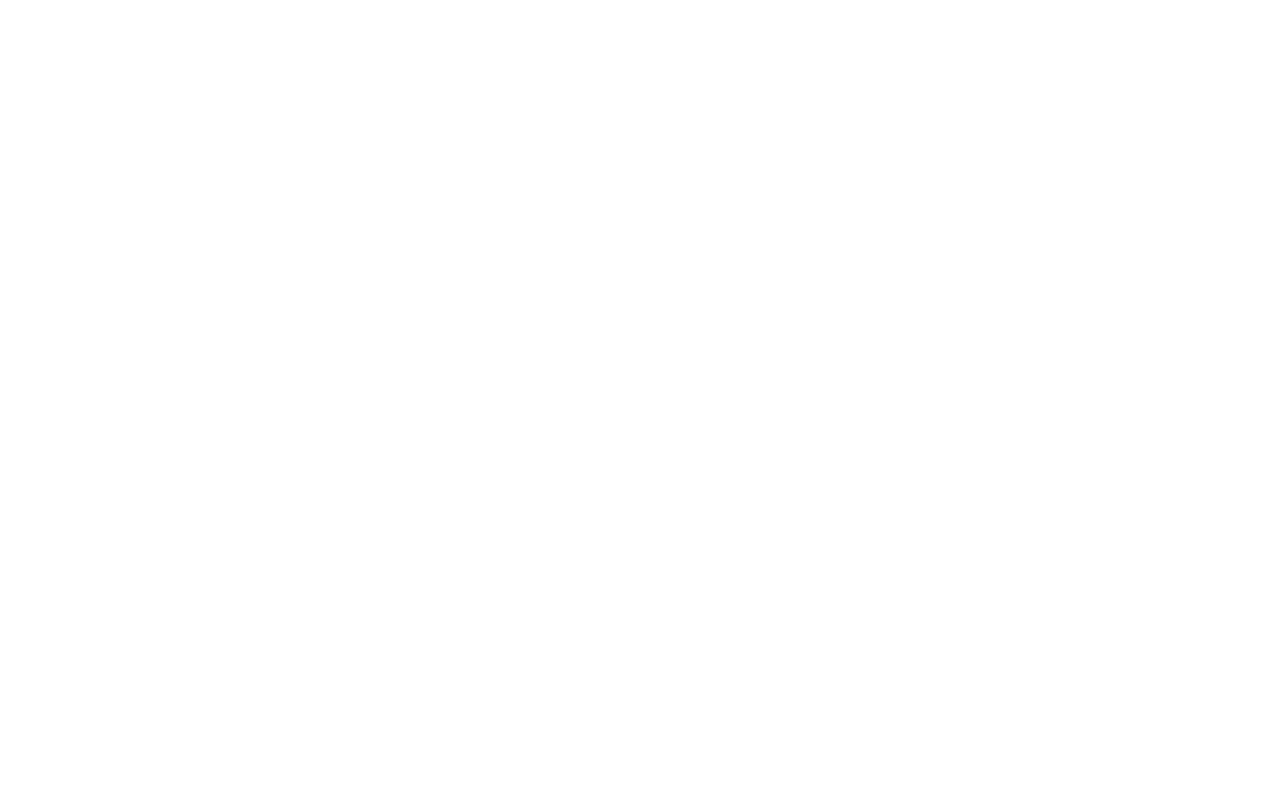
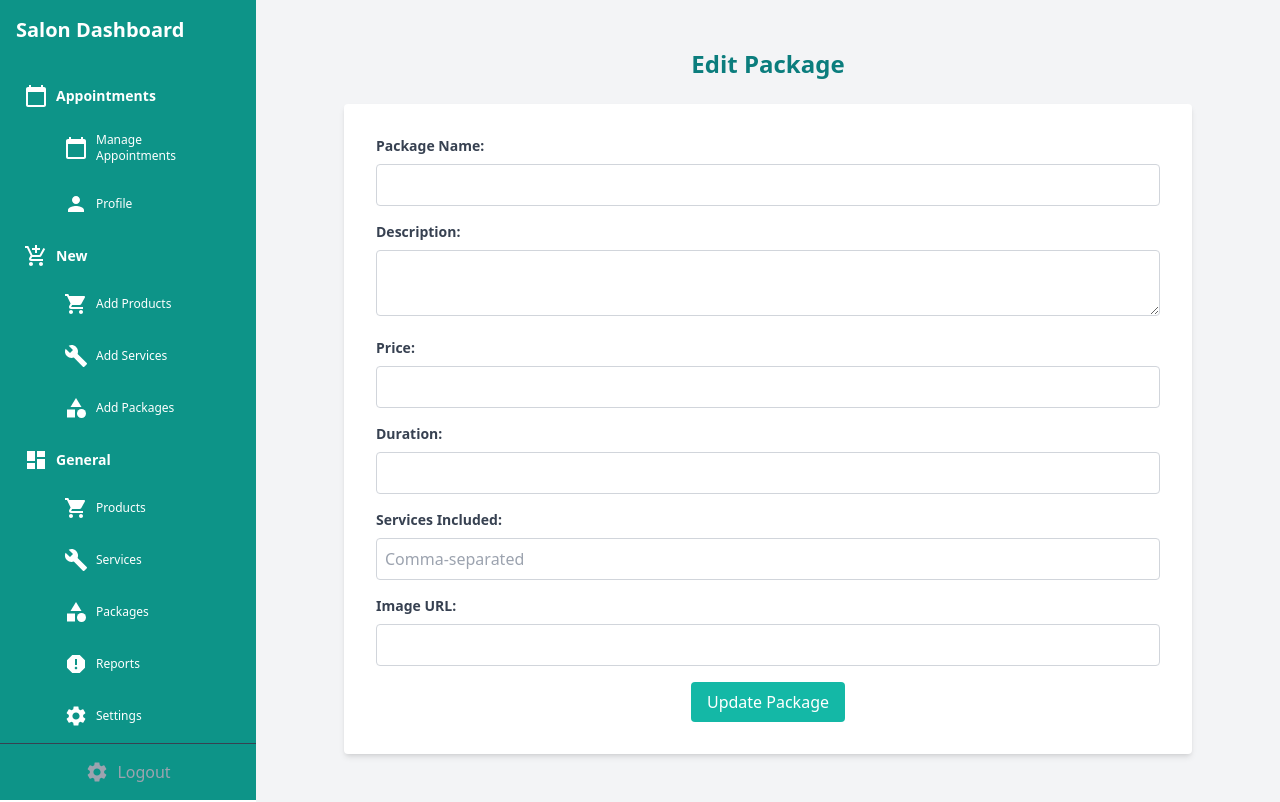
Before and after one commit to ShravaniR2412/SASS, a React (Vite) app in the folder client/: page /admin/packages/update/1 in a window 1280 px wide. Before the commit this address had no page. Built offline with nearby package versions, Linux system fonts and the light colour scheme; no server answers.

Commit message:
adminpackages
adminpackages display update and delete

```diff
--- a/client/src/App.jsx
+++ b/client/src/App.jsx
@@ -10,9 +10,11 @@ import Login from './pages/salon/Login';
 import AdminDashboard from './pages/salon/AdminDashboard';
 import AdminProfile from './components/AdminProfile';
 import AdminProduct from './components/AdminProduct';
+import AdminPackage from './components/AdminPackage';
 import AdminServices from './components/AdminServices';
 import UpdateService from './components/UpdateService';
 import EditProduct from './components/EditProduct'; // Import the new component
+import EditPackage from './components/EditPackage'; // Import the new component
 import CustomerAppointmentBooking from './pages/customer/CustomerAppointmentBooking';
 
 function App() {
@@ -33,11 +35,13 @@ function App() {
           <Route path="profile" element={<AdminProfile />} />
           <Route path="services" element={<AdminServices />} />
           <Route path="products" element={<AdminProduct />} />
+          <Route path="packages" element={<AdminPackage />} />
           <Route path="addservices" element={<AddServices />} />
           <Route path="addpackages" element={<AddPackages />} />
           <Route path="addproducts" element={<AddProducts />} />
           <Route path="services/update/:id" element={<UpdateService />} />
           <Route path="products/update/:id" element={<EditProduct />} />
+          <Route path="packages/update/:id" element={<EditPackage />} />
         </Route>
       </Routes>
     </Router>
--- /dev/null
+++ b/client/src/components/AdminPackage.jsx
@@ -0,0 +1,104 @@
+import React, { useState, useEffect } from 'react';
+import { useNavigate } from 'react-router-dom'; // Use for navigation
+
+export default function AdminPackages() {
+  const [packages, setPackages] = useState([]);
+  const [licenseNumber, setLicenseNumber] = useState('');
+  const navigate = useNavigate(); // Initialize navigation
+
+  useEffect(() => {
+    const storedLicenseNumber = localStorage.getItem('licenseNumber');
+    setLicenseNumber(storedLicenseNumber || '');
+
+    // Fetch packages from the server
+    const fetchPackages = async () => {
+      try {
+        const response = await fetch('http://localhost:5050/api/packages/getpackages', {
+          method: 'POST',
+          headers: {
+            'Content-Type': 'application/json',
+            'x-auth-token': localStorage.getItem('authToken'), // Include the token if needed
+          },
+          body: JSON.stringify({ licenseNumber: storedLicenseNumber }), // Send license number in body
+        });
+
+        if (response.ok) {
+          const data = await response.json();
+          setPackages(data);
+        } else {
+          console.error('Failed to fetch packages');
+        }
+      } catch (error) {
+        console.error('Error fetching packages:', error.message);
+      }
+    };
+
+    fetchPackages();
+  }, []);
+
+  const handleDelete = async (packageId) => {
+    try {
+      const response = await fetch(`http://localhost:5050/api/packages/${packageId}`, {
+        method: 'DELETE',
+        headers: {
+          'Content-Type': 'application/json',
+          'x-auth-token': localStorage.getItem('authToken'), // Include the token if needed
+        },
+      });
+
+      // Check for successful response
+      if (response.ok) {
+        setPackages(packages.filter((pkg) => pkg._id !== packageId));
+        alert('Package deleted successfully');
+      } else {
+        const responseText = await response.text();
+        console.error('Failed to delete package:', responseText);
+      }
+    } catch (error) {
+      console.error('Error deleting package:', error.message);
+    }
+  };
+
+  const handleUpdate = (pkg) => {
+    navigate(`update/${pkg._id}`); // Navigate to the update form with package ID
+  };
+
+  return (
+    <div className="p-6 max-w-6xl mx-auto">
+      <h2 className="text-3xl font-semibold mb-6 text-center">Package List</h2>
+      <table className="min-w-full bg-white border border-gray-300 rounded-lg shadow-md">
+        <thead className="bg-teal-200 text-teal-800">
+          <tr>
+            <th className="py-3 px-4 border-b border-r">Package Name</th>
+            <th className="py-3 px-4 border-b border-r">Description</th>
+            <th className="py-3 px-4 border-b border-r">Price</th>
+            <th className="py-3 px-4 border-b">Actions</th>
+          </tr>
+        </thead>
+        <tbody>
+          {packages.map((pkg) => (
+            <tr key={pkg._id} className="hover:bg-gray-100">
+              <td className="py-3 px-4 border-b border-r">{pkg.packageName}</td>
+              <td className="py-3 px-4 border-b border-r">{pkg.description}</td>
+              <td className="py-3 px-4 border-b border-r">{pkg.price}</td>
+              <td className="py-3 px-4 border-b flex space-x-2">
+                <button
+                  className="bg-teal-500 text-white px-4 py-2 rounded hover:bg-teal-600 transition duration-200"
+                  onClick={() => handleUpdate(pkg)}
+                >
+                  Update
+                </button>
+                <button
+                  className="bg-red-500 text-white px-4 py-2 rounded hover:bg-red-600 transition duration-200"
+                  onClick={() => handleDelete(pkg._id)}
+                >
+                  Delete
+                </button>
+              </td>
+            </tr>
+          ))}
+        </tbody>
+      </table>
+    </div>
+  );
+}
--- /dev/null
+++ b/client/src/components/EditPackage.jsx
@@ -0,0 +1,161 @@
+import React, { useState, useEffect } from 'react';
+import { useNavigate, useParams } from 'react-router-dom';
+
+export default function EditPackage() {
+  const { id } = useParams(); // Get the package ID from the URL
+  const [packageData, setPackageData] = useState({
+    packageName: '',
+    description: '',
+    price: '',
+    duration: '',
+    servicesIncluded: '',
+    imageUrl: '',
+  });
+  const navigate = useNavigate();
+
+  useEffect(() => {
+    const fetchPackage = async () => {
+      try {
+        const response = await fetch(`http://localhost:5050/api/packages/${id}`, {
+          headers: {
+            'x-auth-token': localStorage.getItem('authToken'), // Include the token if needed
+          },
+        });
+
+        if (response.ok) {
+          const data = await response.json();
+          setPackageData(data);
+        } else {
+          console.error('Failed to fetch package details');
+        }
+      } catch (error) {
+        console.error('Error fetching package:', error.message);
+      }
+    };
+
+    fetchPackage();
+  }, [id]);
+
+  const handleChange = (e) => {
+    const { name, value } = e.target;
+    setPackageData((prevData) => ({ ...prevData, [name]: value }));
+  };
+
+  const handleSubmit = async (e) => {
+    e.preventDefault();
+    try {
+      const response = await fetch(`http://localhost:5050/api/packages/${id}`, {
+        method: 'PUT',
+        headers: {
+          'Content-Type': 'application/json',
+          'x-auth-token': localStorage.getItem('authToken'), // Include the token if needed
+        },
+        body: JSON.stringify(packageData),
+      });
+
+      if (response.ok) {
+        alert('Package updated successfully');
+        navigate('/admin/packages'); // Navigate back to the package list
+      } else {
+        const responseText = await response.text();
+        console.error('Failed to update package:', responseText);
+      }
+    } catch (error) {
+      console.error('Error updating package:', error.message);
+    }
+  };
+
+  return (
+    <div className="p-6 max-w-4xl mx-auto">
+      <h2 className="text-2xl font-semibold mb-6 text-center">Edit Package</h2>
+      <form onSubmit={handleSubmit} className="bg-white p-8 rounded shadow-md">
+        <div className="mb-4">
+          <label className="block text-gray-700 text-sm font-bold mb-2">
+            Package Name:
+          </label>
+          <input
+            type="text"
+            name="packageName"
+            value={packageData.packageName}
+            onChange={handleChange}
+            required
+            className="w-full p-2 border border-gray-300 rounded"
+          />
+        </div>
+        <div className="mb-4">
+          <label className="block text-gray-700 text-sm font-bold mb-2">
+            Description:
+          </label>
+          <textarea
+            name="description"
+            value={packageData.description}
+            onChange={handleChange}
+            required
+            className="w-full p-2 border border-gray-300 rounded"
+          />
+        </div>
+        <div className="mb-4">
+          <label className="block text-gray-700 text-sm font-bold mb-2">
+            Price:
+          </label>
+          <input
+            type="number"
+            name="price"
+            value={packageData.price}
+            onChange={handleChange}
+            required
+            className="w-full p-2 border border-gray-300 rounded"
+          />
+        </div>
+        <div className="mb-4">
+          <label className="block text-gray-700 text-sm font-bold mb-2">
+            Duration:
+          </label>
+          <input
+            type="text"
+            name="duration"
+            value={packageData.duration}
+            onChange={handleChange}
+            required
+            className="w-full p-2 border border-gray-300 rounded"
+          />
+        </div>
+        <div className="mb-4">
+          <label className="block text-gray-700 text-sm font-bold mb-2">
+            Services Included:
+          </label>
+          <input
+            type="text"
+            name="servicesIncluded"
+            value={packageData.servicesIncluded}
+            onChange={handleChange}
+            required
+            className="w-full p-2 border border-gray-300 rounded"
+            placeholder="Comma-separated"
+          />
+        </div>
+        <div className="mb-4">
+          <label className="block text-gray-700 text-sm font-bold mb-2">
+            Image URL:
+          </label>
+          <input
+            type="text"
+            name="imageUrl"
+            value={packageData.imageUrl}
+            onChange={handleChange}
+            required
+            className="w-full p-2 border border-gray-300 rounded"
+          />
+        </div>
+        <div className="text-center">
+          <button
+            type="submit"
+            className="bg-teal-500 text-white px-4 py-2 rounded hover:bg-teal-600 transition duration-200"
+          >
+            Update Package
+          </button>
+        </div>
+      </form>
+    </div>
+  );
+}
```
